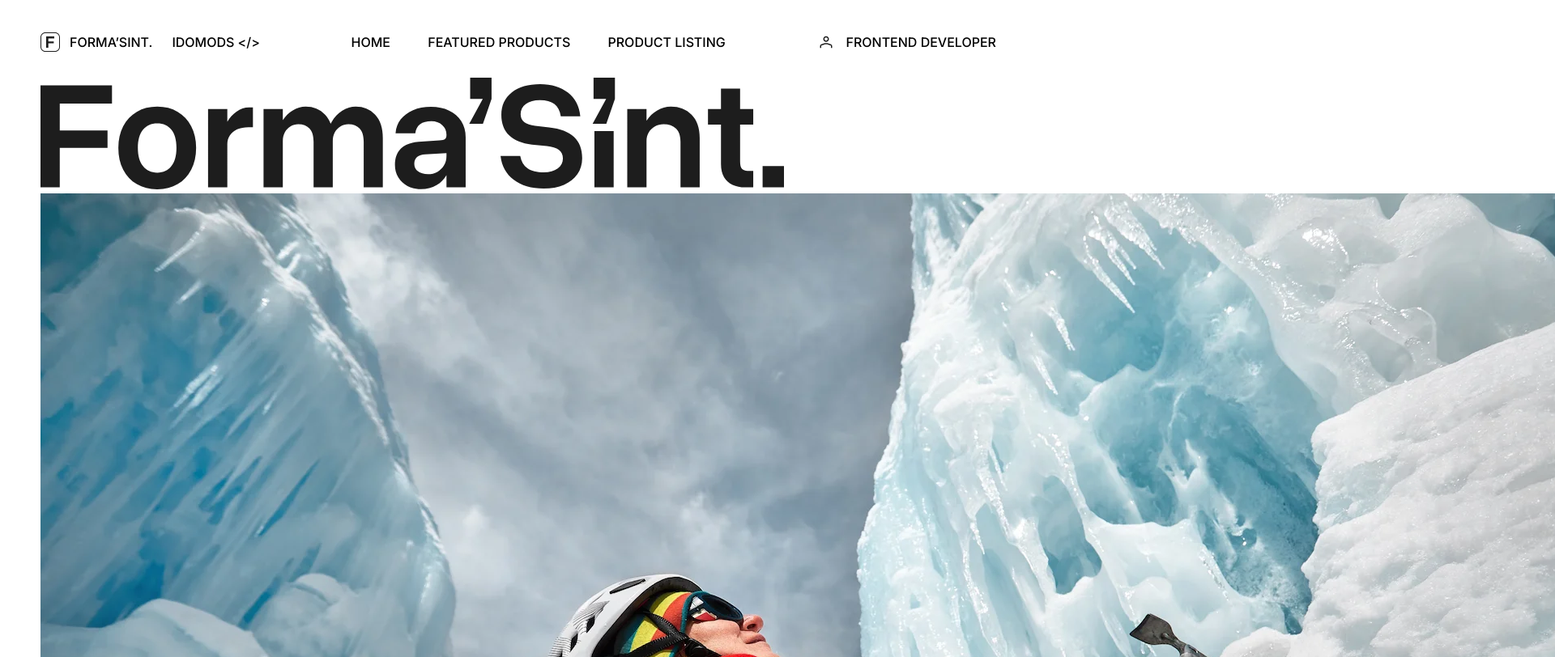
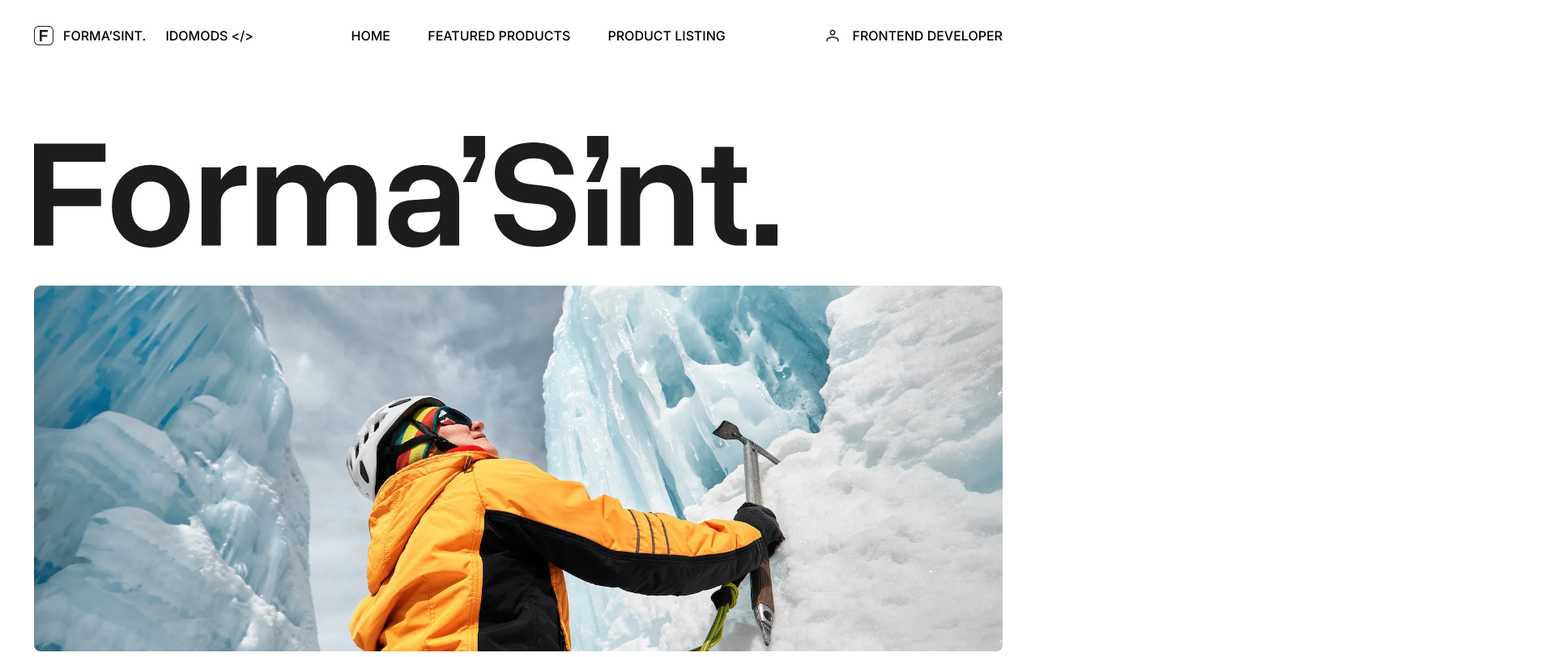
Before and after one commit to ACCeler94/zadanie-rekrutacyjne-front-end, a website built with Vite: page index.html in a window 1280 px wide. Shown: the top 812 px of the page at 81% size, 1920 px wide, since content can reach past the window. Built offline with nearby package versions, Linux system fonts and the light colour scheme.

Commit message:
Add hero styling, adjust globals and variables

```diff
--- a/src/styles/global.css
+++ b/src/styles/global.css
@@ -21,12 +21,13 @@ body {
   font-weight: var(--fw-medium);
   padding: 0 42px;
   background-color: var(--primary-white);
+  margin: 0;
 }
 
 .body--large {
   font-size: var(--fs-body-large);
   font-weight: var(--fw-semi-bold);
-  line-height: 120;
+  line-height: 120%;
   letter-spacing: normal;
 }
 
@@ -34,6 +35,11 @@ body {
 h1 {
   font-size: var(--fs-h1);
   font-weight: var(--fw-bold);
-  line-height: 140;
+  line-height: 140%;
   letter-spacing: -2%;
 }
+
+
+section {
+  margin-bottom: 96px;
+}
--- /dev/null
+++ b/src/styles/hero.css
@@ -0,0 +1,18 @@
+.hero {
+  padding-top: 80px;
+  height: calc(100vh - 88px);
+  position: relative;
+}
+
+.hero__logo {
+  height: var(--hero-logo-height);
+  margin-bottom: var(--hero-logo-margin);
+}
+
+.hero__photo {
+  width: 100%;
+  max-height: calc(100% - var(--hero-logo-height) - var(--hero-logo-margin));
+  object-fit: cover;
+  object-position: center;
+  border-radius: 8px;
+}
--- a/src/styles/main.css
+++ b/src/styles/main.css
@@ -1,3 +1,4 @@
 @import './variables.css';
 @import './global.css';
 @import './header.css';
+@import './hero.css';
--- a/src/styles/variables.css
+++ b/src/styles/variables.css
@@ -25,4 +25,8 @@
   --primary-grey: #EAEAE8;
   --label-bestseller: #D9D6B0;
   --label-limited: #D4B0D9;
+
+  /* Others */
+  --hero-logo-height: 138px;
+  --hero-logo-margin: 42px;
 }
```
